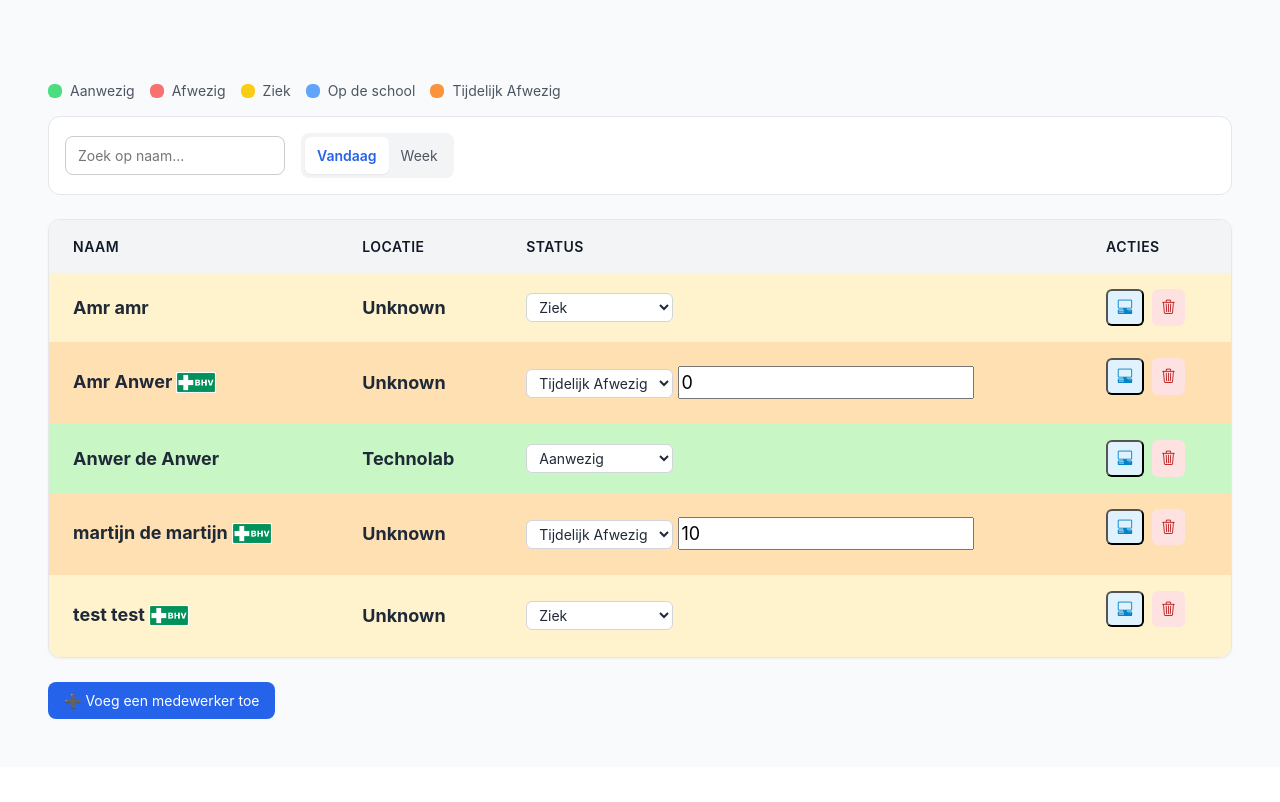
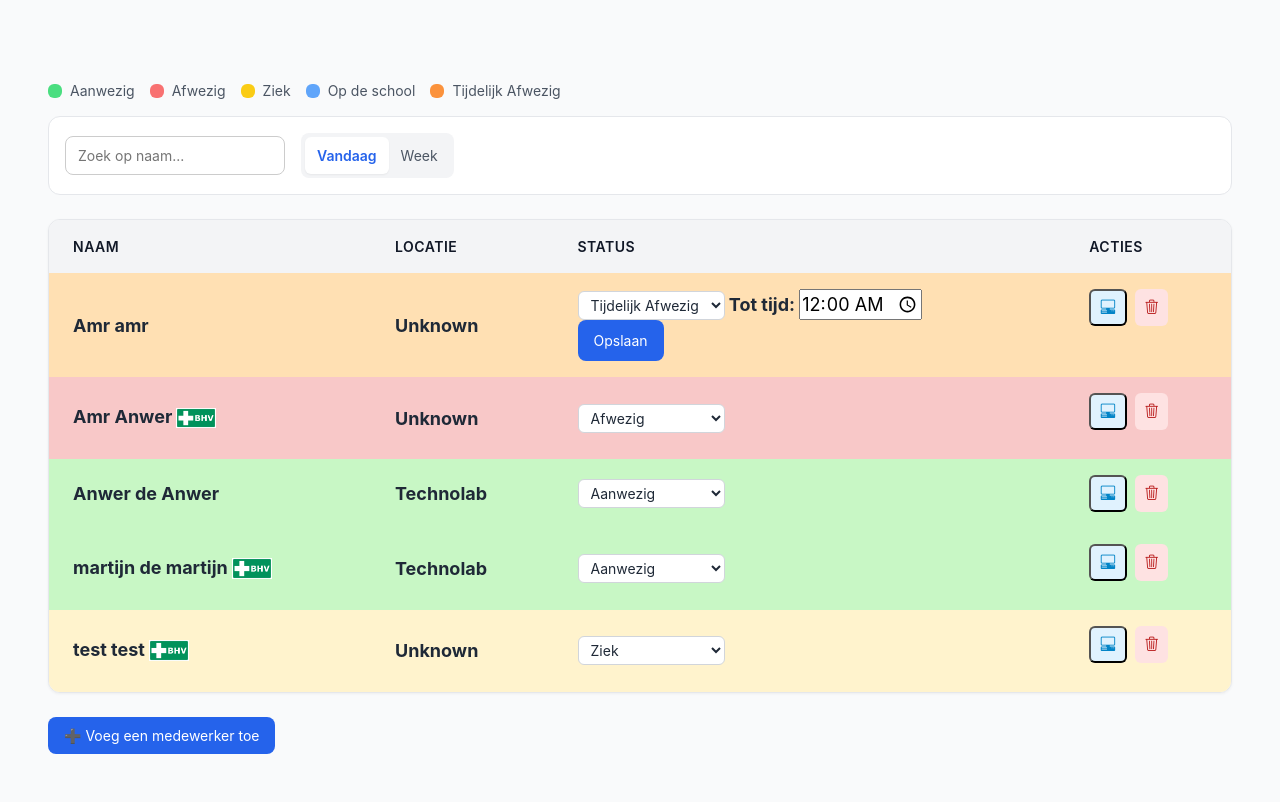
Before and after one commit to safouane070/technolab-dashboard, a PHP site: page /dagplanning.php in a window 1280 px wide. Shown: the part 64-866 px from the top of the page. Before the commit the page ends 783 px from the top, so only its background shows below. Run offline with PHP 8.4, Linux system fonts and the light colour scheme; data comes from the database, SQL or seed files in the repository.

Commit message:
de dag pagina is verandert met de tijdelijk  afwezig

```diff
--- a/dagplanning.php
+++ b/dagplanning.php
@@ -19,19 +19,28 @@ if ($today >= 1 && $today <= 5) {
                           AND status NOT IN ('Ziek','Eefetjes Afwezig','Op de school')");
     $stmt->execute();
 }
+if ($_SERVER['REQUEST_METHOD'] === 'POST' && isset($_POST['id'], $_POST['status'])) {
+    $id = intval($_POST['id']);
+    $status = $_POST['status'];
 
-if ($_SERVER['REQUEST_METHOD'] === 'POST' && isset($_POST['id'], $_POST['status'])) {
-    $duur = 0;
-    if($_POST['status'] === 'Eefetjes Afwezig' && isset($_POST['duur_afwezig'])) {
-        $duur = intval($_POST['duur_afwezig']);
+    $tijdelijk_tot = null;
+
+    if ($status === 'Eefetjes Afwezig' && !empty($_POST['tijdelijk_tot'])) {
+        // Neem de gekozen tijd en plak er vandaag’s datum bij
+        $tijd = $_POST['tijdelijk_tot']; // bv. 14:30
+        $vandaag = date('Y-m-d');
+        $tijdelijk_tot = $vandaag . ' ' . $tijd . ':00'; // bv. 2025-09-29 14:30:00
     }
 
-    $stmt = $db->prepare("UPDATE werknemers SET status = :status, duur_afwezig = :duur WHERE id = :id");
+    $stmt = $db->prepare("UPDATE werknemers
+                          SET status = :status, tijdelijk_tot = :tijdelijk_tot
+                          WHERE id = :id");
     $stmt->execute([
-        ':status' => $_POST['status'],
-        ':duur' => $duur,
-        ':id' => intval($_POST['id'])
+        ':status' => $status,
+        ':tijdelijk_tot' => $tijdelijk_tot,
+        ':id' => $id
     ]);
+
     header("Location: " . $_SERVER['PHP_SELF']);
     exit;
 }
@@ -41,7 +50,7 @@ if (isset($_GET['delete'])) {
     $stmt->execute([':id' => $id]);
 }
 
-$stmt = $db->query("SELECT id, voornaam, tussenvoegsel, achternaam, status, BHV, duur_afwezig
+$stmt = $db->query("SELECT id, voornaam, tussenvoegsel, achternaam, status, BHV, tijdelijk_tot
                     FROM werknemers
                     ORDER BY achternaam ASC, voornaam ASC");
 $werknemers = $stmt->fetchAll(PDO::FETCH_ASSOC);
@@ -132,6 +141,8 @@ $werknemers = $stmt->fetchAll(PDO::FETCH_ASSOC);
                         <td><?= $w['status']=='Aanwezig'?'Technolab':'Unknown' ?></td>
                         <td class="tijdelijk-afwezig">
                             <form method="post" action="">
+                                <input type="hidden" name="id" value="<?= $w['id'] ?>">
+
                                 <select class="filter-elements filter-lists" name="status" onchange="this.form.submit()">
                                     <option value="Aanwezig" <?= $w['status']=='Aanwezig'?'selected':'' ?>>Aanwezig</option>
                                     <option value="Afwezig" <?= $w['status']=='Afwezig'?'selected':'' ?>>Afwezig</option>
@@ -139,19 +150,16 @@ $werknemers = $stmt->fetchAll(PDO::FETCH_ASSOC);
                                     <option value="Op de school" <?= $w['status']=='Op de school'?'selected':'' ?>>Op school</option>
                                     <option value="Eefetjes Afwezig" <?= $w['status']=='Eefetjes Afwezig'?'selected':'' ?>>Tijdelijk Afwezig</option>
                                 </select>
-                                <input type="hidden" name="id" value="<?= $w['id'] ?>">
+
                                 <?php if($w['status']=='Eefetjes Afwezig'): ?>
-                                    <input type="number" name="duur_afwezig" value="<?= $w['duur_afwezig'] ?>" min="1" placeholder="uren">
+                                    <label>Tot tijd:</label>
+                                    <input type="time" name="tijdelijk_tot"
+                                           value="<?= $w['tijdelijk_tot'] ? date('H:i', strtotime($w['tijdelijk_tot'])) : '' ?>">
+                                    <button type="submit" class="btn btn-sm btn-primary">Opslaan</button>
+                                <?php endif; ?>
+                            </form>
+                        </td>
 
-                                <?php endif; ?>
-                                <input type="hidden" name="id" value="<?= $w['id'] ?>">
-                            </form>
-
-
-
-
-
-                        </td>
 
                         <td class="action-icons">
                             <button class="btn-action btn-details" data-id="<?= $w['id'] ?>"><i class="bi bi-pc-display-horizontal"></i></button>
--- a/js/details.js
+++ b/js/details.js
@@ -12,11 +12,7 @@ document.querySelectorAll('.btn-details').forEach(btn => {
                 // Modal vullen + bewerk knop toevoegen
                 document.getElementById('modal-content').innerHTML = `
                 ${bodyContent}
-                <div class="modal-actions">
-                    <a href="update.php?id=${id}">
-                        <button class="btn btn-primary">Bewerken</button>
-                    </a>
-                </div>
+
             `;
                 document.getElementById('detail-modal').style.display = 'flex';
             });
```
Also changed, not shown: Database/technolab-dashboard.sql (+11 -10 lines).
